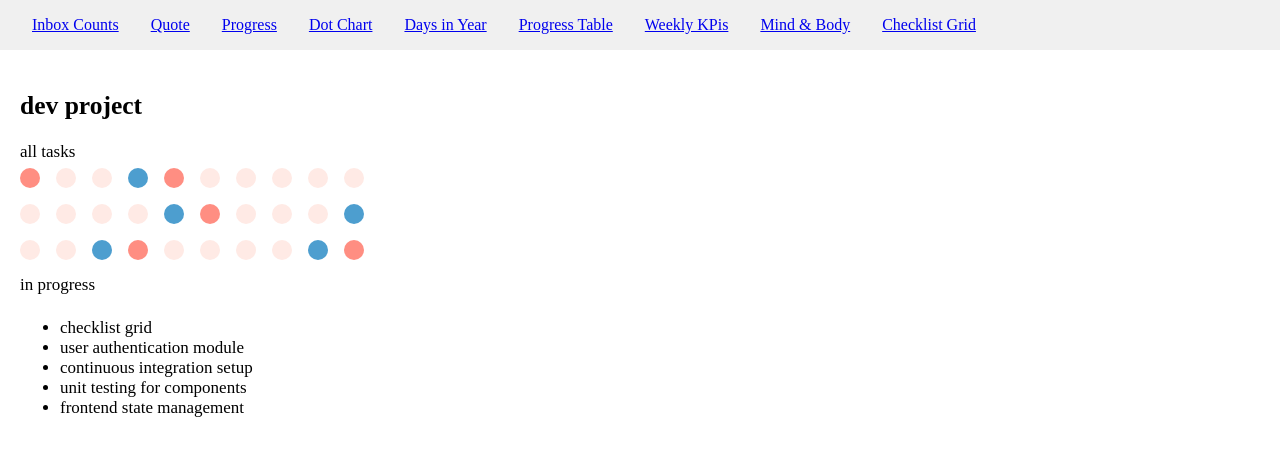
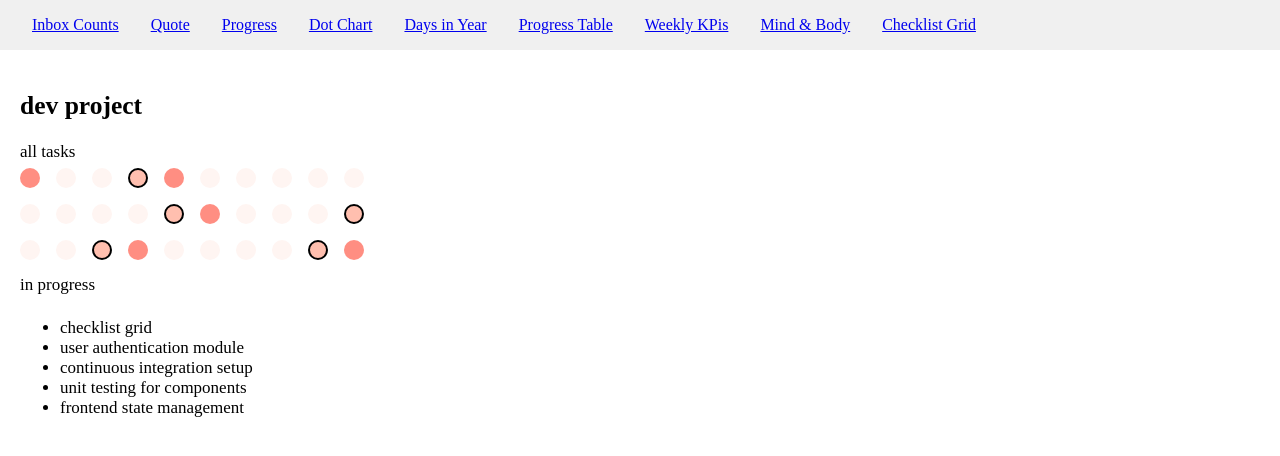
Before and after one commit to ben-miller/obsidian-components, a React (Create React App) app: page /checklist_grid in a window 1280 px wide. Shown: the top 456 px of the page. Built offline with nearby package versions, Linux system fonts and the light colour scheme.

Commit message:
Styling for checklist grid

```diff
--- a/src/components/presenters/ChecklistGrid/ChecklistGrid.tsx
+++ b/src/components/presenters/ChecklistGrid/ChecklistGrid.tsx
@@ -32,8 +32,8 @@ export const ChecklistGrid: React.FC<ChecklistGridProps> = (
 		title,
 		data,
 		statusClasses = {
-			[ChecklistGridState.TODO]: 'bg-primary-50',
-			[ChecklistGridState.DOING]: 'bg-secondary-dark',
+			[ChecklistGridState.TODO]: 'bg-primary-25',
+			[ChecklistGridState.DOING]: 'bg-primary-200 dot-in-progress',
 			[ChecklistGridState.DONE]: 'bg-primary-400'
 		},
 		cols = 10,
--- a/src/index.css
+++ b/src/index.css
@@ -12,3 +12,9 @@ code {
   font-family: source-code-pro, Menlo, Monaco, Consolas, 'Courier New',
     monospace;
 }
+
+.dot-in-progress {
+	border-width: 2px;
+	border-style: solid;
+	box-sizing: border-box;
+}
--- a/styles.css
+++ b/styles.css
@@ -236,9 +236,19 @@
   border-width: 1px;
 }
 
+.bg-primary-200 {
+  --tw-bg-opacity: 1;
+  background-color: rgb(255 191 175 / var(--tw-bg-opacity));
+}
+
 .bg-primary-25 {
   --tw-bg-opacity: 1;
   background-color: rgb(255 245 242 / var(--tw-bg-opacity));
+}
+
+.bg-primary-400 {
+  --tw-bg-opacity: 1;
+  background-color: rgb(255 142 130 / var(--tw-bg-opacity));
 }
 
 .bg-primary-50 {
@@ -306,3 +316,9 @@ code {
   font-family: source-code-pro, Menlo, Monaco, Consolas, 'Courier New',
     monospace;
 }
+
+.dot-in-progress {
+  border-width: 2px;
+  border-style: solid;
+  box-sizing: border-box;
+}
```
